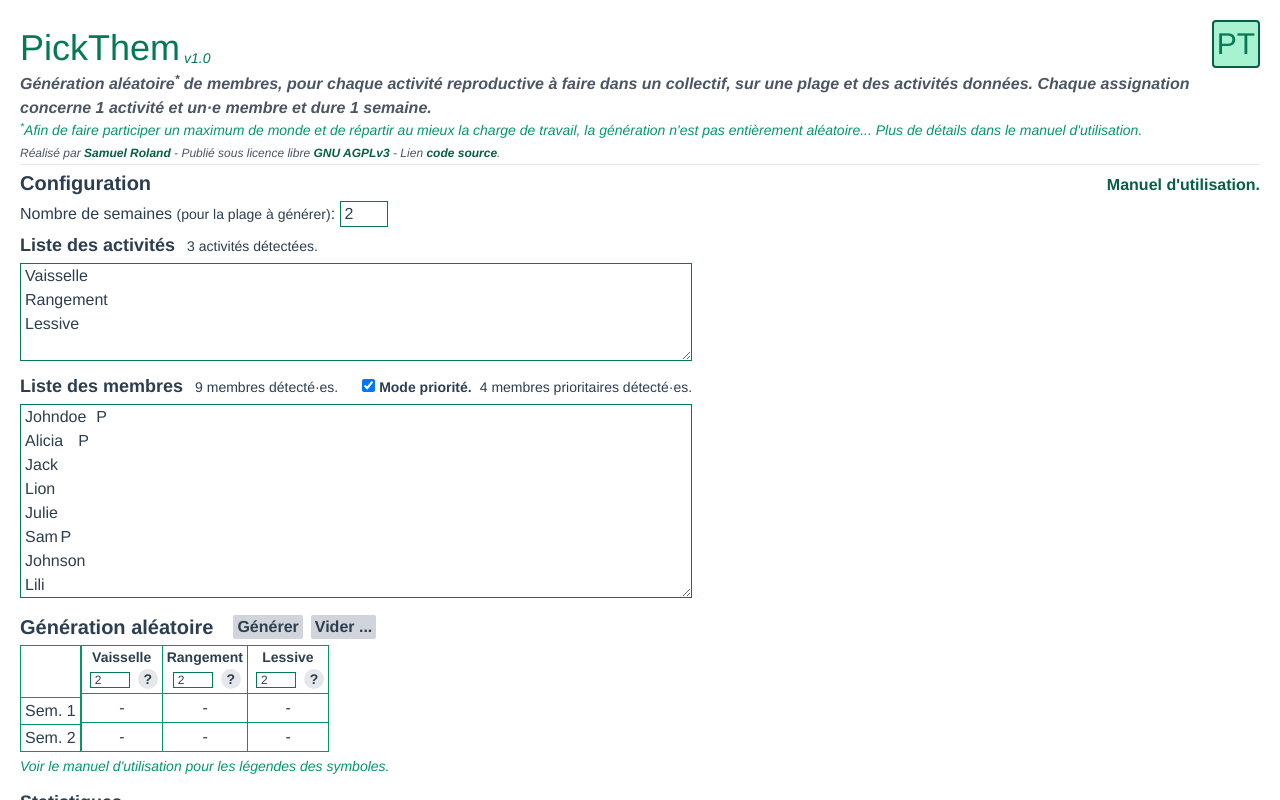
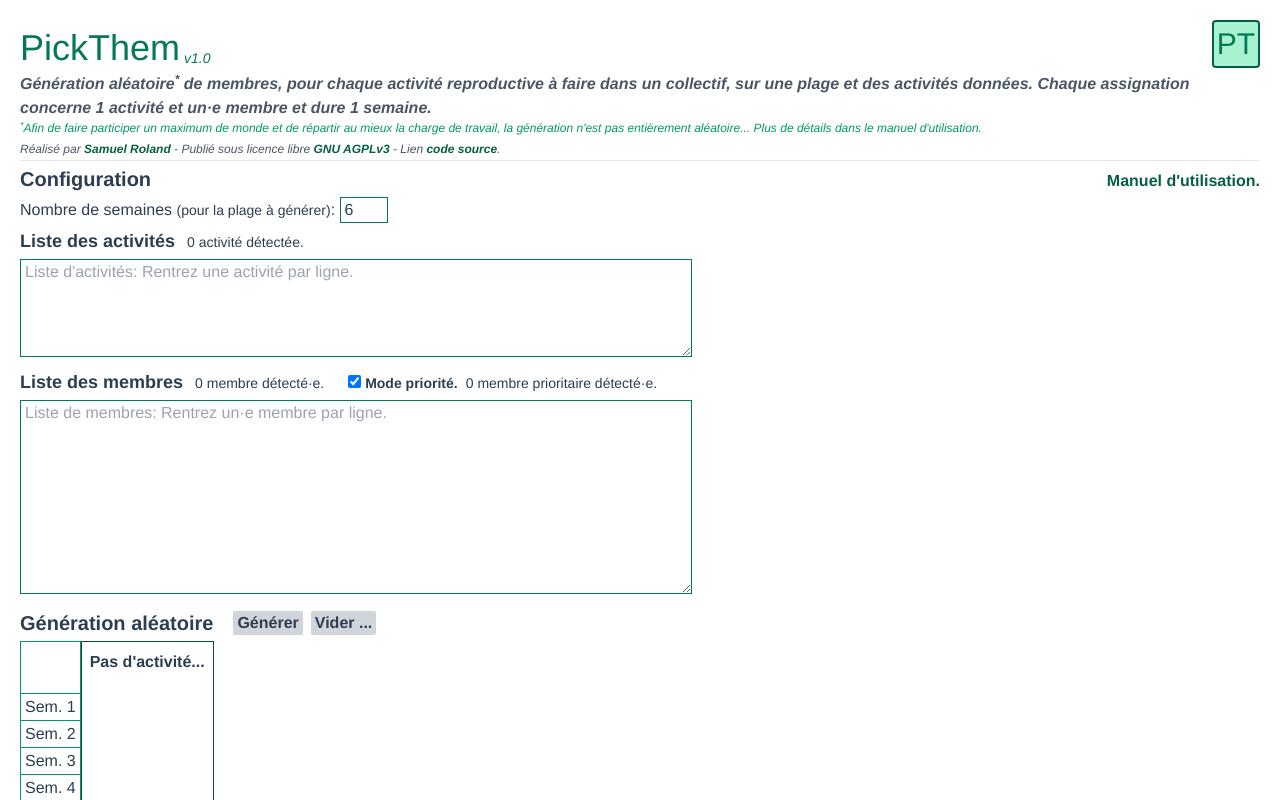
Before and after one commit to samuelroland/PickThem, a Vue app: page / in a window 1280 px wide. Shown: the top 800 px of the page. Built offline with nearby package versions, Linux system fonts and the light colour scheme.

Commit message:
Pick: little fix on getOneRandomMember() and remove visible debug data

```diff
--- a/src/components/Pick.vue
+++ b/src/components/Pick.vue
@@ -44,7 +44,7 @@
       données. Chaque assignation concerne 1 activité et un·e membre et dure 1
       semaine.
     </h4>
-    <div class="text-sm italic text-green-600">
+    <div class="text-xs italic text-green-600">
       <sup>*</sup>Afin de faire participer un maximum de monde et de répartir au
       mieux la charge de travail, la génération n'est pas entièrement
       aléatoire... Plus de détails dans le manuel d'utilisation.
@@ -450,14 +450,13 @@ export default {
       priorityMode: true,
       priorityModeForPickOne: false,
       generated: false,
-      nbWeeks: 2,
-      activitiesRaw: "Vaisselle\nRangement\nLessive",
+      nbWeeks: 6,
+      activitiesRaw: "",
       cells: [],
       activities: [],
       assignedMembers: [],
       members: [],
-      membersRaw:
-        "Johndoe	P\nAlicia	P\nJack\nLion\nJulie\nSam	P\nJohnson\nLili\nMila	P"
+      membersRaw: ""
     };
   },
   props: {
@@ -582,6 +581,7 @@ export default {
       }
     },
     getOneRandomMember(priorityOnly = false) {
+      if (this.nbMembers != 0) {
         if (this.countPriorityMembers() > 0 && priorityOnly == true) {
           do {
             var potentialId = this.getRandomValue(1, this.members.length);
@@ -591,6 +591,7 @@ export default {
         } else {
           //no question of priority, so generate it.
           return this.getRandomValue(1, this.members.length);
+        }
       }
     },
     getRandomValue(min, max) {
```
Lines whose indentation alone changed are shown as unchanged.
